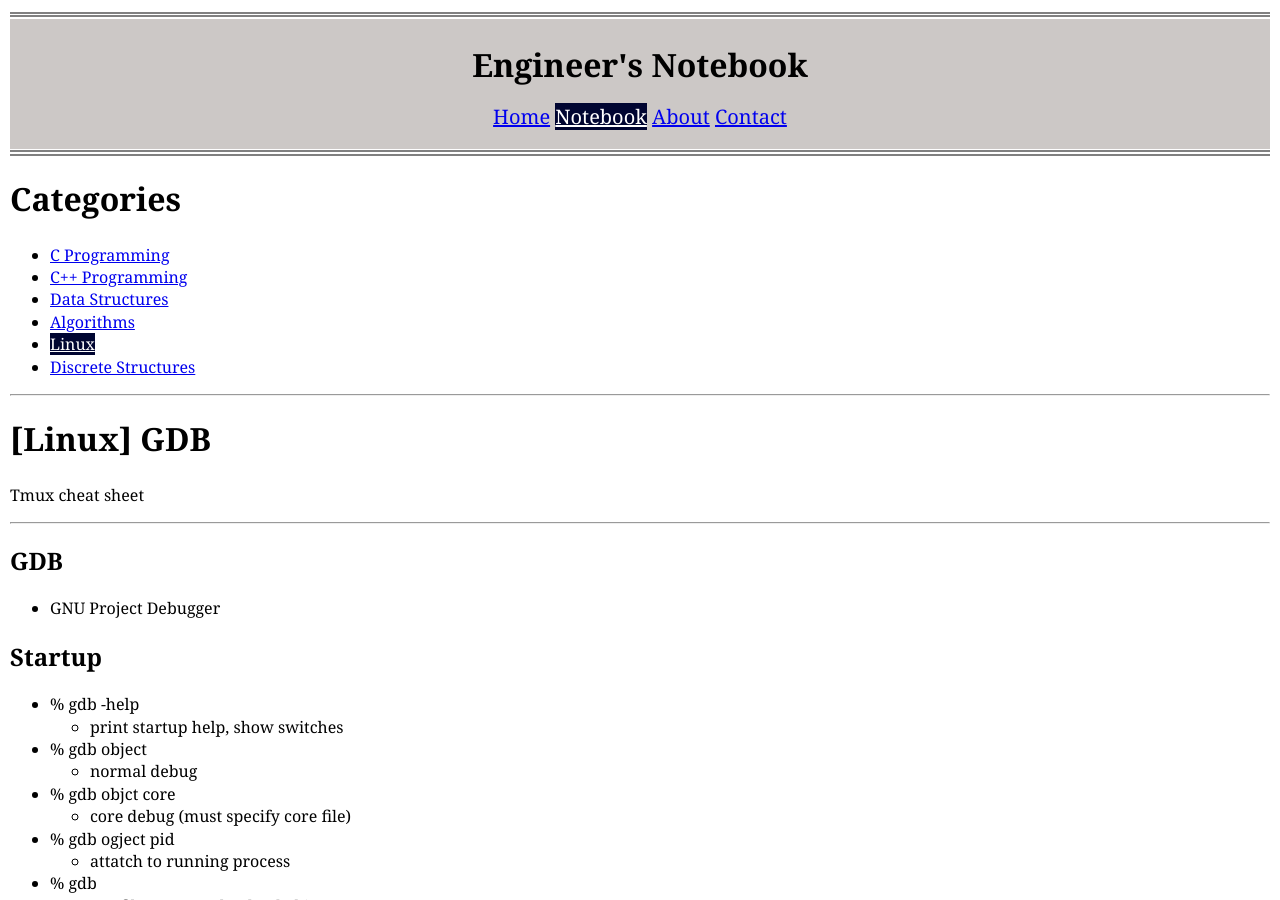
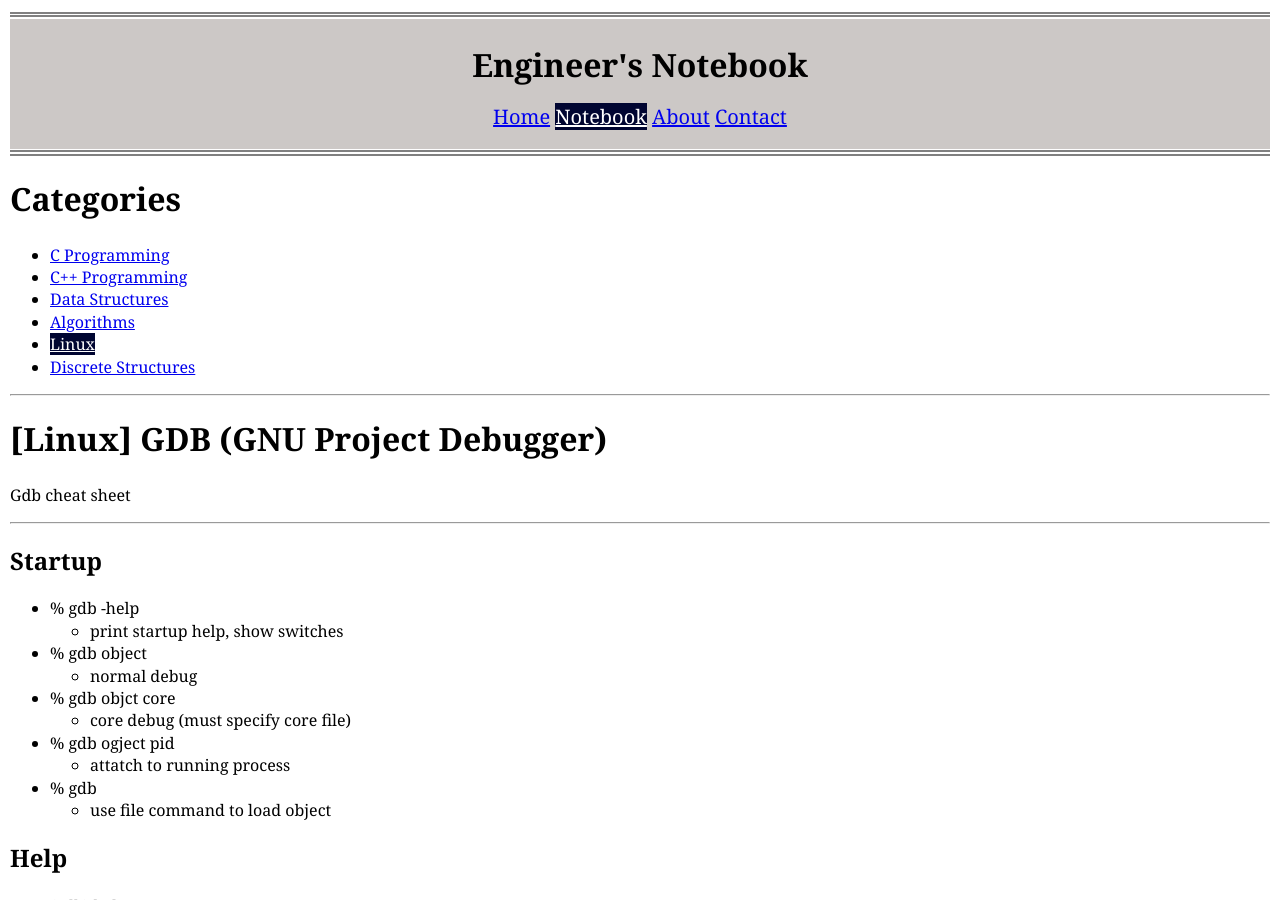
Before and after one commit to kyungjae-lee/kyungjae-lee.github.io, a Jekyll site: the page built from _posts/linux/2021-09-10-gdb.md, in a window 1280 px wide and 900 px high. Built offline with Jekyll 4.4.1, drawn with Linux system fonts in a browser that asks for light colours.

Commit message:
Update 'gdb' notes

```diff
--- a/_posts/linux/2021-09-10-gdb.md
+++ b/_posts/linux/2021-09-10-gdb.md
@@ -1,15 +1,10 @@
 ---
 layout: notes
-title: "[Linux] GDB"
-meta: Tmux cheat sheet
+title: "[Linux] GDB (GNU Project Debugger)"
+meta: Gdb cheat sheet
 reference:
 category: linux
 ---
-
-## GDB
-
-* GNU Project Debugger
-
 
 ## Startup
 
```
